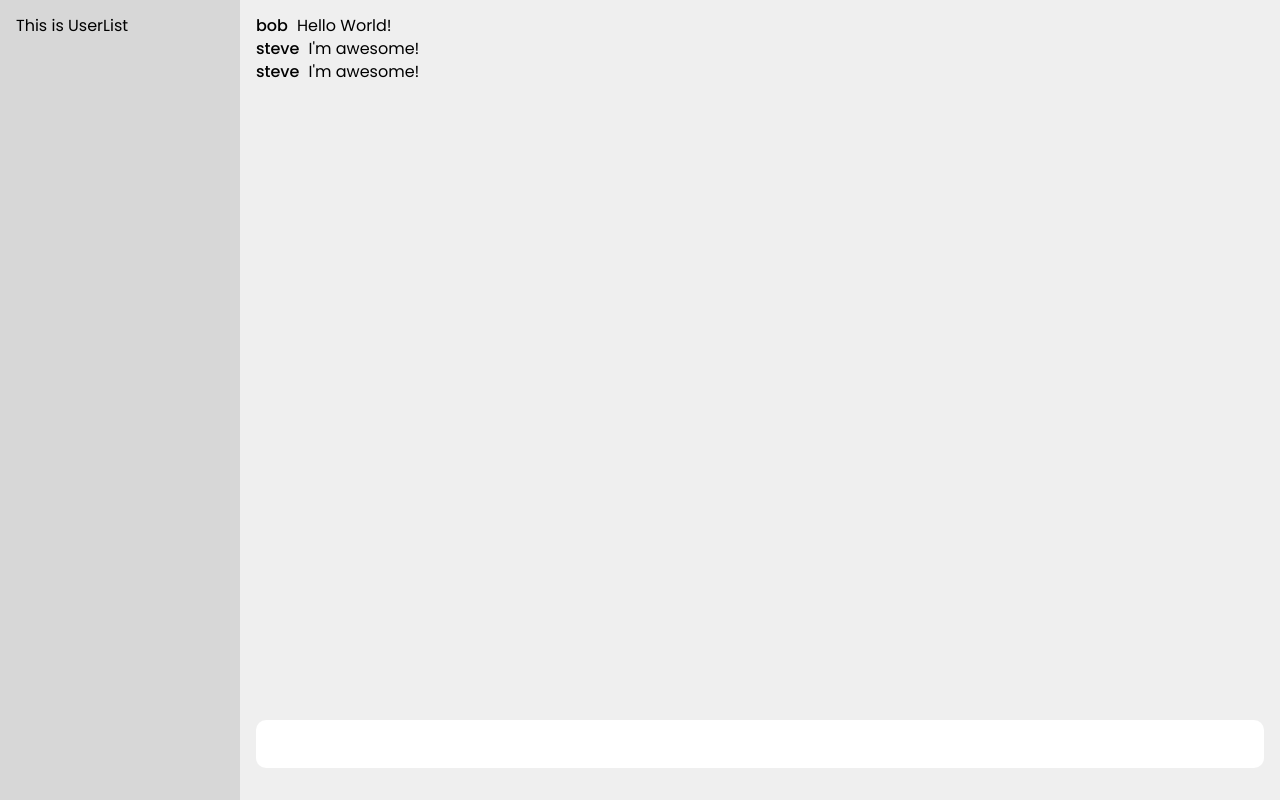
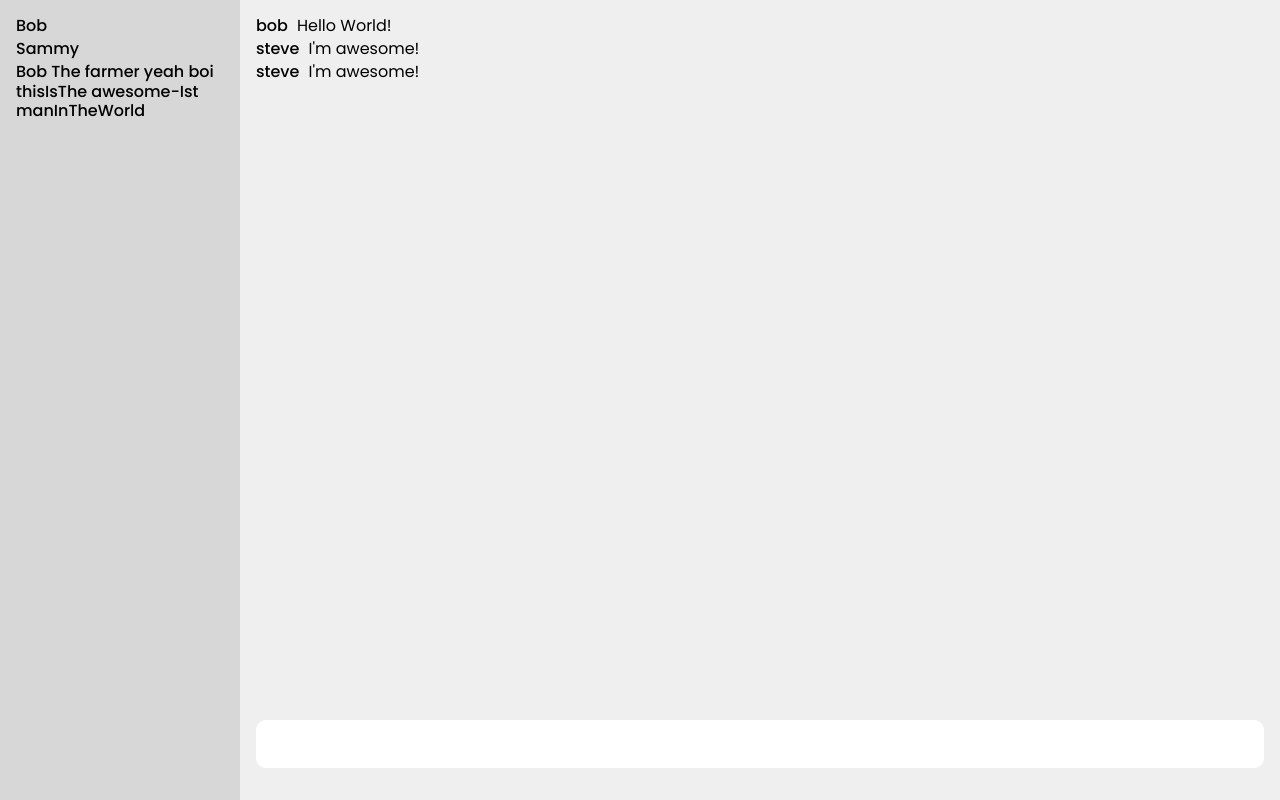
Before and after one commit to slooi/WebRTC-React-Chatroom, a React app in the folder client/: page / in a window 1280 px wide. Built offline with nearby package versions, Linux system fonts and the light colour scheme.

Commit message:
Change UI

```diff
--- a/client/src/components/Chat.js
+++ b/client/src/components/Chat.js
@@ -5,9 +5,9 @@ class Chat extends Component{
     render(){
         return (
             <div className="chat">
-                <Message user="bob" message="Hello World!"/>
-                <Message user="steve"  message="I'm awesome!"/>
-                <Message user="steve"  message="I'm awesome!"/>
+            <Message user="bob" message="Hello World!"/>
+            <Message user="steve"  message="I'm awesome!"/>
+            <Message user="steve"  message="I'm awesome!"/>
             </div>
         )
     }
--- a/client/src/components/Message.js
+++ b/client/src/components/Message.js
@@ -1,19 +1,12 @@
-import React, {Component} from 'react'
+import React from 'react'
 
-class Message extends Component{
-    constructor(props){
-        super(props)
-    }
-    render(){
-        console.log(this.props.messages)
-        return (
-            <div className="message">
-                <span className="user">{this.props.user}</span>
-                <span className="user-message">{this.props.message}</span>
-
-            </div>
-        )
-    }
+const Message = function(props){
+    return (
+        <div className="message">
+            <span className="user">{props.user}</span>
+            <span className="user-message">{props.message}</span>
+        </div>
+    )
 }
 
 export default Message
--- a/client/src/components/MessageForm.js
+++ b/client/src/components/MessageForm.js
@@ -1,9 +1,13 @@
 import React, {Component} from 'react'
 
 class MessageForm extends Component{
+    onSubmit(e){
+        e.preventDefault()
+    }
+
     render(){
         return (
-            <form className="message-form">
+            <form onSubmit={this.onSubmit} className="message-form">
                 <input />
             </form>
         )
--- a/client/src/components/UserItem.js
+++ b/client/src/components/UserItem.js
@@ -0,0 +1,12 @@
+import React, {Component} from 'react'
+
+
+const UserItem = function(props){
+    return (
+        <div className="user-item">
+            {props.username}
+        </div>
+    )
+}
+
+export default UserItem
--- a/client/src/components/UserList.js
+++ b/client/src/components/UserList.js
@@ -1,10 +1,13 @@
 import React, {Component} from 'react'
+import UserItem from './UserItem'
 
 class UserList extends Component{
     render(){
         return (
             <div className="user-list">
-                This is UserList
+                <UserItem username="Bob"/>
+                <UserItem username="Sammy"/>
+                <UserItem username="Bob The farmer yeah boi thisIsThe awesome-Ist manInTheWorld"/>
             </div>
         )
     }
--- a/client/src/index.css
+++ b/client/src/index.css
@@ -37,6 +37,7 @@ html, body, #root, .app{
 
     /* Inside */
     padding:1rem;
+    overflow-y: scroll;
 }
 @media screen and (max-width:21rem){
     .user-list{
@@ -71,6 +72,10 @@ html, body, #root, .app{
     margin-bottom:4px;
 }
 
+.user-item{
+    font-weight: 500;
+    margin-bottom:4px;
+}
 
 /* #################### */
 /* NON-COMPONENTS */
@@ -95,3 +100,28 @@ input{
 .user{
     font-weight: 500;
 }
+
+
+/* #################### */
+/* SCROLL BAR */
+/* #################### */
+
+/* width */
+::-webkit-scrollbar {
+    width: 10px;
+}
+
+/* Track */
+::-webkit-scrollbar-track {
+    background: #EFEFEF; /* #fafafa #f1f1f1;  */
+}
+
+/* Handle */
+::-webkit-scrollbar-thumb {
+    background: #CCC;
+}
+
+/* Handle on hover */
+::-webkit-scrollbar-thumb:hover {
+    background: #AAA;
+}
```
